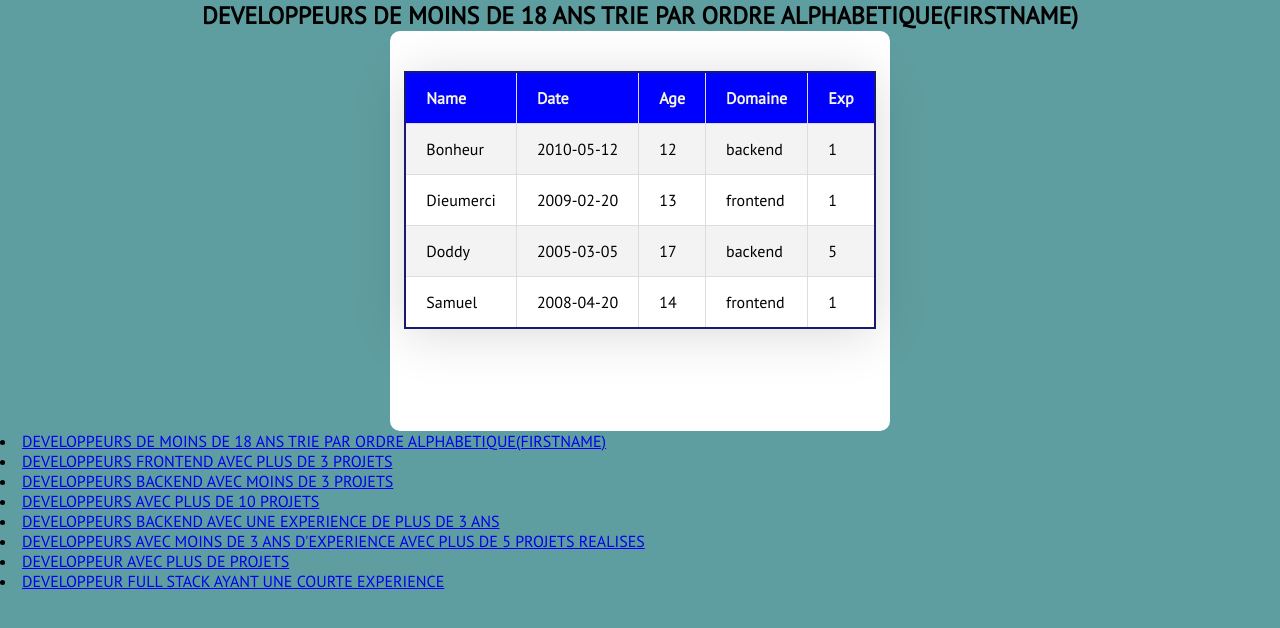
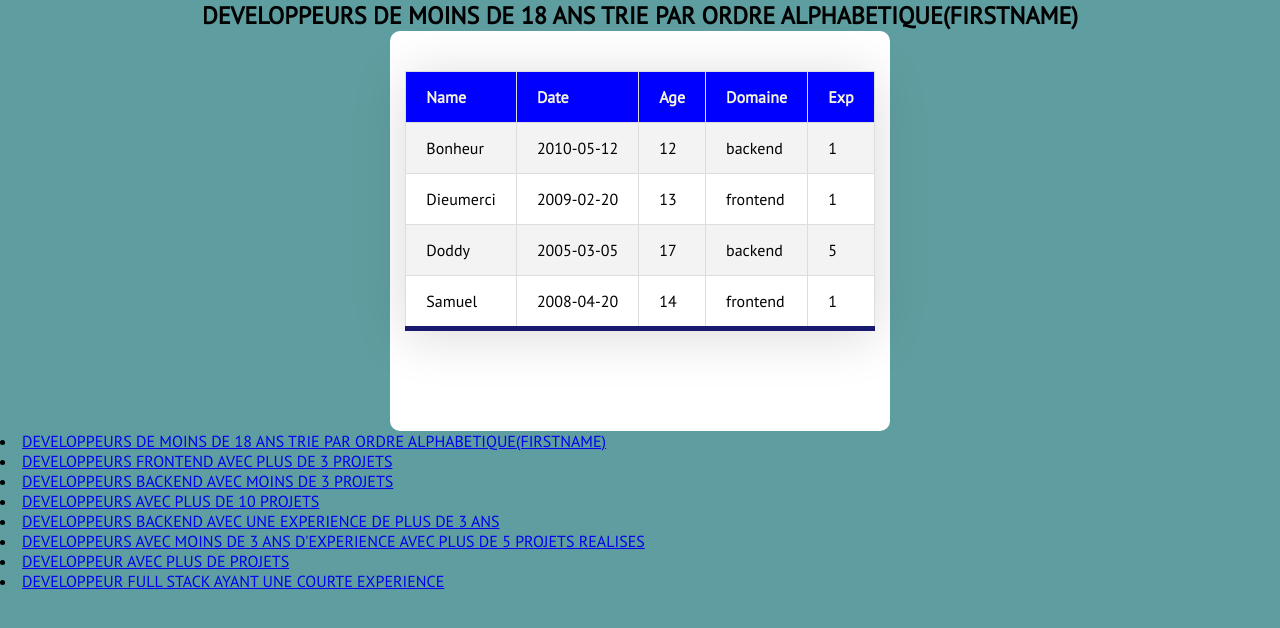
Before and after one commit to alexissengangabo07/gda-ajax, a plain HTML site: page 1/index.html in a window 1280 px wide. Drawn offline with Linux system fonts and the light colour scheme.

Commit message:
feat: update repo

```diff
--- a/1/style.css
+++ b/1/style.css
@@ -32,7 +32,7 @@ body{
     box-shadow: 0 5px 50px rgba(0,0,0,0.15);
     cursor: pointer;
     margin: 40px auto;
-    border: 2px solid midnightblue;
+    border-bottom: 5px solid midnightblue;
 
 }
 #header{
```
